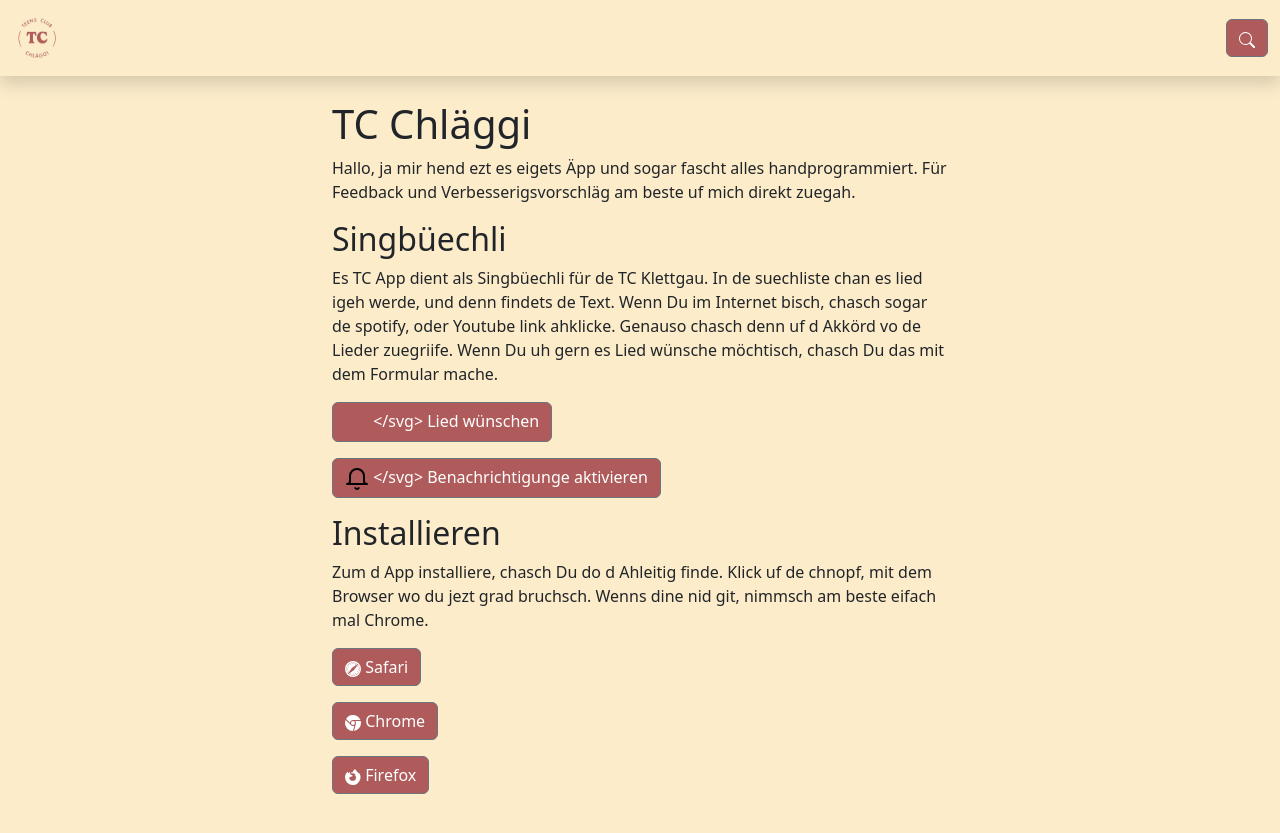
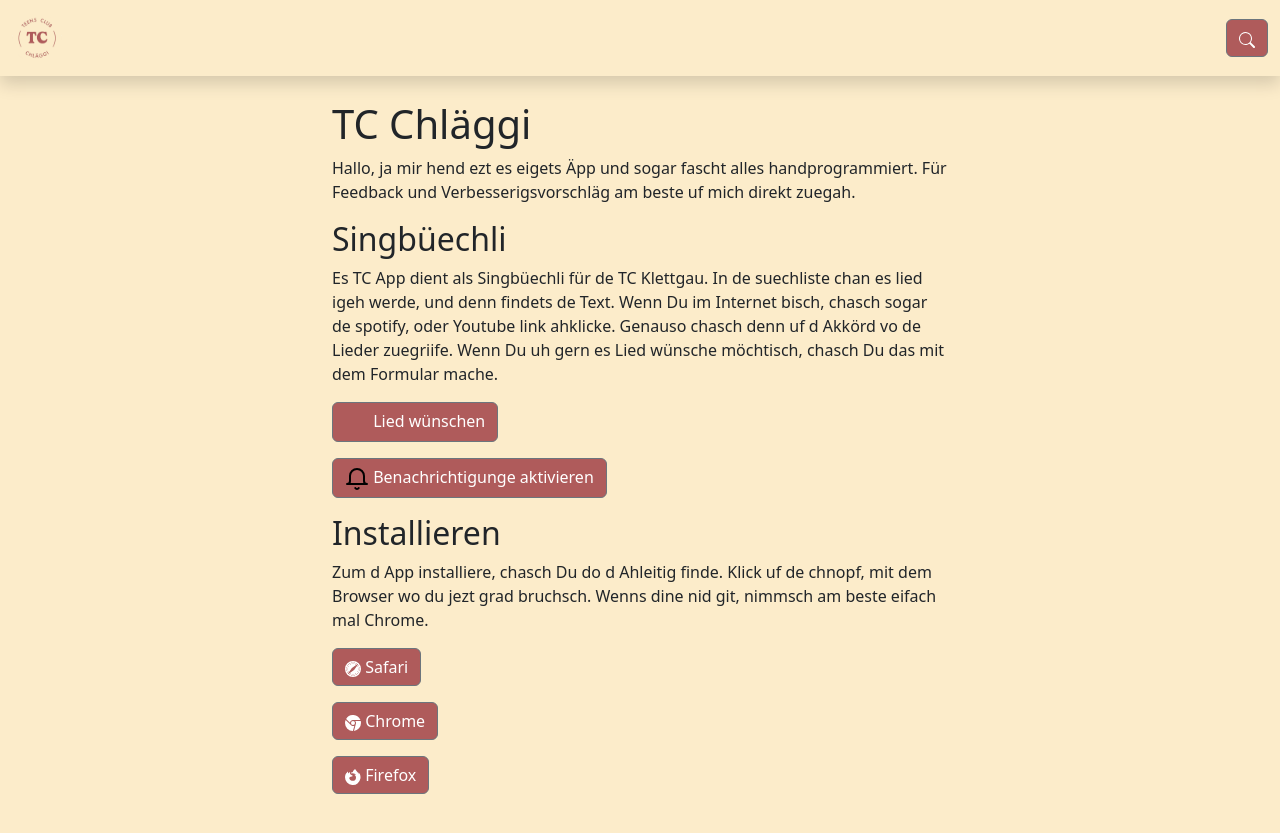
Before and after one commit to Soraxem/song-dist, a Jekyll site: the page built from index.md, in a window 1280 px wide. Shown: the top 833 px of the page. Built offline with Jekyll 4.4.1, drawn with Linux system fonts in a browser that asks for light colours.

Commit message:
code error on line 16 and 22

```diff
--- a/index.md
+++ b/index.md
@@ -12,13 +12,13 @@
 Es TC App dient als Singbüechli für de TC Klettgau. In de suechliste chan es lied igeh werde, und denn findets de Text. Wenn Du im Internet bisch, chasch sogar de spotify, oder Youtube link ahklicke. Genauso chasch denn uf d Akkörd vo de Lieder zuegriife. Wenn Du uh gern es Lied wünsche möchtisch, chasch Du das mit dem Formular mache.
 
 <a href="https://hafen.swisscloudhosting.ch/apps/forms/s/8JPtHedtboKwjwMcMr7F2xqP" class="btn btn-secondary" target="_blank">
-    <svg xmlns="http://www.w3.org/2000/svg" width="24" height="24" viewBox="0 0 24 24" fill="none" stroke="#FFFFFFFFF" stroke-width="2" stroke-linecap="round" stroke-linejoin="round"><path d="M22 17H2a3 3 0 0 0 3-3V9a7 7 0 0 1 14 0v5a3 3 0 0 0 3 3zm-8.27 4a2 2 0 0 1-3.46 0"></path></svg>
+    <svg xmlns="http://www.w3.org/2000/svg" width="24" height="24" viewBox="0 0 24 24" fill="none" stroke="#FFFFFFFFF" stroke-width="2" stroke-linecap="round" stroke-linejoin="round"><path d="M22 17H2a3 3 0 0 0 3-3V9a7 7 0 0 1 14 0v5a3 3 0 0 0 3 3zm-8.27 4a2 2 0 0 1-3.46 0"></path>
     </svg>
     Lied wünschen
 </a>
 
 <p onclick="asknotify" class="btn btn-secondary" target="_blank">
-    <svg xmlns="http://www.w3.org/2000/svg" width="24" height="24" viewBox="0 0 24 24" fill="none" stroke="#000000" stroke-width="2" stroke-linecap="round" stroke-linejoin="round"><path d="M22 17H2a3 3 0 0 0 3-3V9a7 7 0 0 1 14 0v5a3 3 0 0 0 3 3zm-8.27 4a2 2 0 0 1-3.46 0"></path></svg>
+    <svg xmlns="http://www.w3.org/2000/svg" width="24" height="24" viewBox="0 0 24 24" fill="none" stroke="#000000" stroke-width="2" stroke-linecap="round" stroke-linejoin="round"><path d="M22 17H2a3 3 0 0 0 3-3V9a7 7 0 0 1 14 0v5a3 3 0 0 0 3 3zm-8.27 4a2 2 0 0 1-3.46 0"></path>
     </svg>
     Benachrichtigunge aktivieren
 </p>
```
